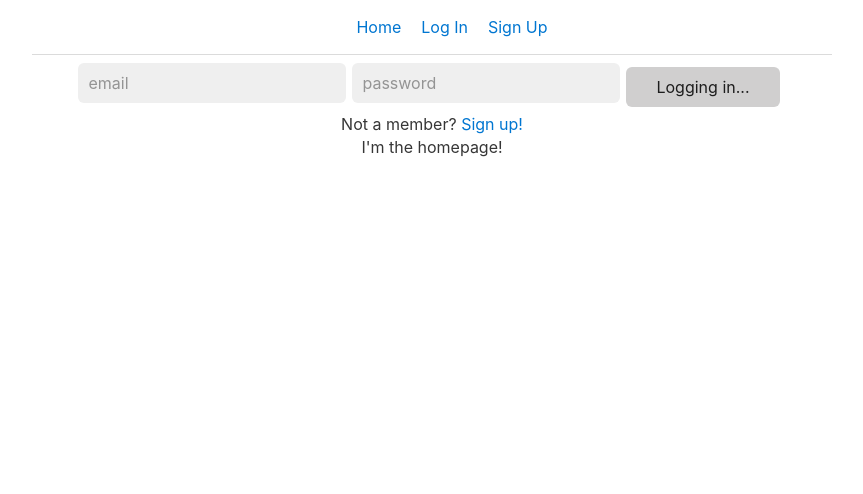
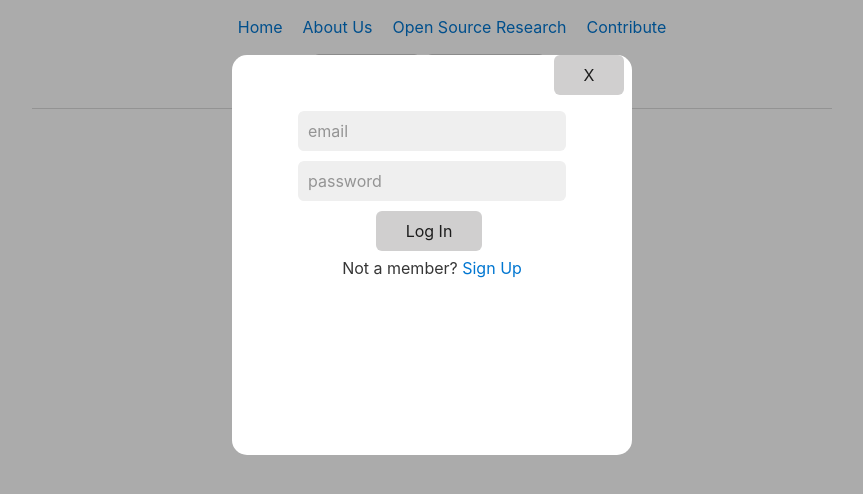
Before and after one commit to faithsylv/fishtank-frontend, a React (Create React App) app: page /#/ in a window 1280 px wide. Both pictures are taken after a click on the button "Log In". Shown: the top 494 px of the page, without its empty margins (208-1071 px from the left). Built offline with nearby package versions, Linux system fonts and the light colour scheme; no server answers.

Commit message:
fixes to modal and add institution name to signup

```diff
--- a/package.json
+++ b/package.json
@@ -12,6 +12,7 @@
     "node-sass": "^6.0.0",
     "react": "^17.0.2",
     "react-dom": "^17.0.2",
+    "react-modal": "^3.14.2",
     "react-router": "^5.2.0",
     "react-router-dom": "^5.2.0",
     "react-scripts": "4.0.3",
--- a/src/components/App.scss
+++ b/src/components/App.scss
@@ -9,3 +9,35 @@ ul li {
   display: inline;
   padding: 10px;
 }
+
+.Modal {
+  width: 400px;
+  height: 50vh;
+  margin: 55px auto;
+  border-radius: 15px;
+  background-color: white;
+}
+
+.Overlay {
+  position: fixed;
+  top: 0;
+  left: 0;
+  right: 0;
+  bottom: 0;
+  background-color: #00000054;
+}
+
+a:hover {
+  cursor: pointer;
+}
+
+.input-item {
+  margin: 0 auto;
+  margin-top: 10px;
+  margin-bottom: 10px;
+}
+
+.modal-close {
+  position: relative;
+  right: -40%;
+}
--- a/src/components/common/Nav.js
+++ b/src/components/common/Nav.js
@@ -1,12 +1,67 @@
 import React, { Component } from 'react';
 import { HashRouter as Router, Switch, Route, Link} from "react-router-dom";
 import Home from '../pages/home';
+import About from '../pages/about'
+
 import LoginForm from '../registrations/LoginForm';
 import SignupForm from '../registrations/SignupForm';
 
+import Modal from 'react-modal';
+
+const customStyles = {
+  content : {
+    top                   : '50%',
+    left                  : '50%',
+    right                 : 'auto',
+    bottom                : 'auto',
+    marginRight           : '-50%',
+    transform             : 'translate(-50%, -50%)'
+  }
+};
+
+Modal.setAppElement('#root');
+
 class Nav extends Component {
 
+  constructor () {
+    super();
+    this.state = {
+      showLogInModal: false,
+      showSignUpModal: ''
+    };
+    this.handleOpenLogInModal = this.handleOpenLogInModal.bind(this);
+    this.handleCloseLogInModal = this.handleCloseLogInModal.bind(this);
+    this.handleOpenSignUpModal = this.handleOpenSignUpModal.bind(this);
+    this.handleCloseSignUpModal = this.handleCloseSignUpModal.bind(this);
+  }
+
+  handleOpenLogInModal () {
+
+    if (this.state.showSignUpModal === true) {
+      this.setState( { showSignUpModal: false } )
+    }
+
+   this.setState({ showLogInModal: true });
+  }
+
+  handleCloseLogInModal () {
+   this.setState({ showLogInModal: false });
+ }
+
+  handleOpenSignUpModal () {
+
+    if (this.state.showLogInModal === true) {
+      this.setState( { showLoginModal: false } )
+    }
+    this.setState({ showSignUpModal: true });
+  }
+
+  handleCloseSignUpModal () {
+   this.setState({ showSignUpModal: false });
+ }
+
   render() {
+
     return (
       <Router>
         <div>
@@ -15,12 +70,51 @@ class Nav extends Component {
               <Link to="/">Home</Link>
             </li>
             <li>
-              <Link to="/login">Log In</Link>
+              <Link to="/about">About Us</Link>
             </li>
             <li>
-              <Link to="/signup">Sign Up</Link>
+              <Link to="/research-project">Open Source Research</Link>
+            </li>
+            <li>
+              <Link to="/research-project/contribute">Contribute</Link>
             </li>
           </ul>
+
+          <div>
+            <button onClick={this.handleOpenLogInModal} className = 'login-button'>Log In</button>
+            <Modal
+              isOpen={this.state.showLogInModal}
+              className="Modal login"
+              overlayClassName="Overlay"
+              onRequestClose={this.handleCloseLogInModal}
+              contentLabel='login popup'
+            >
+              <button onClick={this.handleCloseLogInModal} className='modal-close'>X</button>
+              <LoginForm />
+
+              <div>
+               Not a member?  <a onClick={this.handleOpenSignUpModal}>Sign Up</a>
+              </div>
+
+            </Modal>
+
+            <button onClick={this.handleOpenSignUpModal} className = 'login-button'>Sign Up</button>
+            <Modal
+              isOpen={this.state.showSignUpModal}
+              className="Modal login"
+              overlayClassName="Overlay"
+              onRequestClose={this.handleCloseSignUpModal}
+              contentLabel='login popup'
+            >
+              <button onClick={this.handleCloseSignUpModal} className='modal-close'>X</button>
+              <SignupForm />
+
+              <div>
+               Already a member?  <a onClick={this.handleOpenLogInModal}>Log In</a>
+              </div>
+
+            </Modal>
+          </div>
 
           <hr />
 
@@ -28,11 +122,11 @@ class Nav extends Component {
             <Route exact path="/">
               <Home />
             </Route>
-            <Route exact path="/login">
-              <LoginForm />
+            <Route exact path="/about">
+              <About />
             </Route>
-            <Route exact path="/signup">
-              <SignupForm />
+            <Route exact path="/about">
+              <About />
             </Route>
           </Switch>
         </div>
--- /dev/null
+++ b/src/components/pages/about/index.js
@@ -0,0 +1,9 @@
+import React from 'react';
+
+const About = ({}) => (
+  <div>
+    I'm the About page!
+  </div>
+);
+
+export default About;
--- a/src/components/pages/home/index.js
+++ b/src/components/pages/home/index.js
@@ -1,13 +1,10 @@
 import React, { Component } from 'react';
-import LoginForm from '../../registrations/LoginForm';
 
 class Home extends Component {
 
   render() {
     return (
       <div>
-        <LoginForm />
-
         I'm the homepage!
       </div>
     );
--- a/src/components/registrations/LoginForm.js
+++ b/src/components/registrations/LoginForm.js
@@ -54,34 +54,26 @@ const LoginForm = () => {
   return (
     <div className="login-component">
       <form onSubmit={ formSubmitHandler } className="login-form">
-        <label>
-          <input
+        <input
            className = "input-item email"
            placeholder = "email"
            type ="email"
            name ="email"
            value = { email }
            onInput = { event => setEmail(event.target.value) }
-          />
-        </label>
-        <label>
-          <input
+        />
+        <input
            className = "input-item password"
            placeholder = "password"
            type = "password"
            name = "password"
            value = { password }
            onInput= { event => setPassword(event.target.value) }
-          />
-        </label>
+        />
         <button className = "form-button" type="submit" disabled={ isSubmitting }>
           Log In
         </button>
       </form>
-
-      <div>
-       Not a member?  <Link to='/signup'>Sign up!</Link>
-      </div>
 
     </div>
   );
--- a/src/components/registrations/SignupForm.js
+++ b/src/components/registrations/SignupForm.js
@@ -10,6 +10,7 @@ const SignupForm = () => {
 
   const [firstName, setFirstName] = useState("");
   const [lastName, setLastName] = useState("");
+  const [institutionName, setInstitutionName] = useState("");
   const [email, setEmail] = useState("");
   const [password, setPassword] = useState("");
 
@@ -27,7 +28,7 @@ const SignupForm = () => {
       method: "POST",
       credentials: "include",
       headers: { "Content-Type": "application/json" },
-      body: JSON.stringify({ firstName, lastName, username: email, password }),
+      body: JSON.stringify({ firstName, lastName, institutionName, username: email, password }),
     })
       .then(async response => {
         setIsSubmitting(false);
@@ -59,7 +60,6 @@ const SignupForm = () => {
   return (
     <div className="login-component">
       <form onSubmit={ formSubmitHandler } className="login-form">
-        <label>
         <input
          className = "input-item first-name"
          placeholder = "First Name"
@@ -67,8 +67,6 @@ const SignupForm = () => {
          value = { firstName }
          onInput = { event => setFirstName(event.target.value) }
         />
-        </label>
-        <label>
         <input
          className = "input-item last-name"
          placeholder = "LastName"
@@ -76,8 +74,13 @@ const SignupForm = () => {
          value = { lastName }
          onInput= { event => setLastName(event.target.value) }
         />
-        </label>
-        <label>
+        <input
+         className = "input-item institution-name"
+         placeholder = "Institution Name"
+         name = "institution-name"
+         value = { institutionName }
+         onInput= { event => setInstitutionName(event.target.value) }
+        />
         <input
          className = "input-item email"
          placeholder = "email"
@@ -86,8 +89,6 @@ const SignupForm = () => {
          value = { email }
          onInput = { event => setEmail(event.target.value) }
         />
-        </label>
-        <label>
         <input
          className = "input-item password"
          placeholder = "password"
@@ -96,7 +97,6 @@ const SignupForm = () => {
          value = { password }
          onInput= { event => setPassword(event.target.value) }
         />
-        </label>
         <button className = "form-button" type="submit" disabled={ isSubmitting }>
          Sign up
         </button>
```
Also changed, not shown: 2 other files (tests, documents, lock files or other folders). Lines whose indentation alone changed are shown as unchanged.
